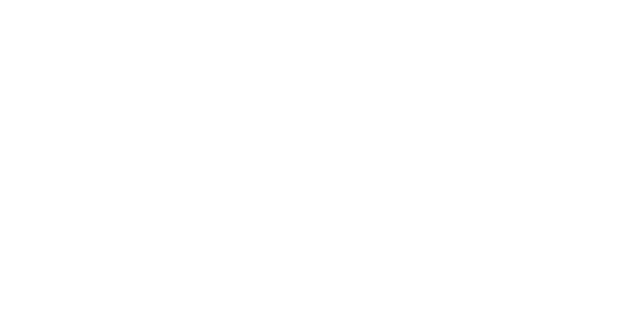
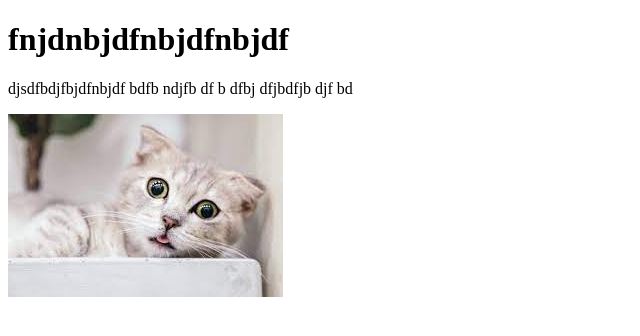
Before and after one commit to aleecsandrei/CRS_VM, a plain HTML site: page index.html in a window 1280 px wide. Shown: the whole page, without its empty margins (0-640 px from the left). Drawn offline with Linux system fonts and the light colour scheme.

Commit message:
feat: pisica index

```diff
--- a/index.html
+++ b/index.html
@@ -1,2 +1,11 @@
 <!DOCTYPE html>
-<html></html>
+<html>
+  <head>
+    <title>jdsvsvj jv</title>
+  </head>
+  <body>
+    <h1>fnjdnbjdfnbjdfnbjdf</h1>
+    <p>djsdfbdjfbjdfnbjdf bdfb ndjfb df b dfbj dfjbdfjb djf bd</p>
+    <img src="pisicauau.jpg"
+  </body>
+</html>
```
Also changed, not shown: pisicauau.jpg (added).
